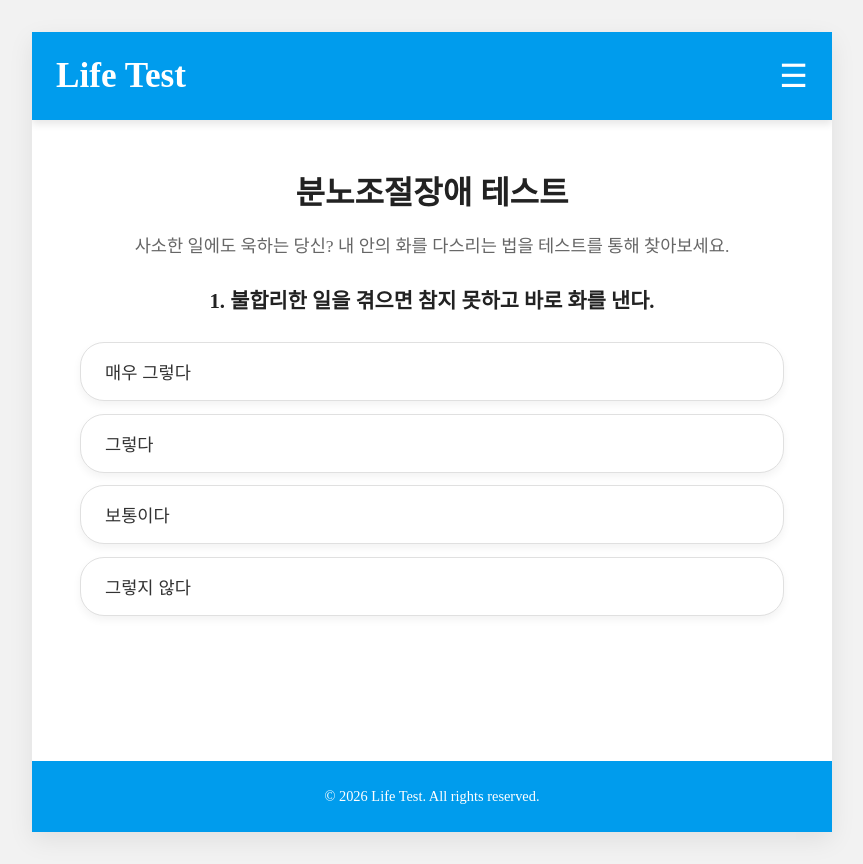
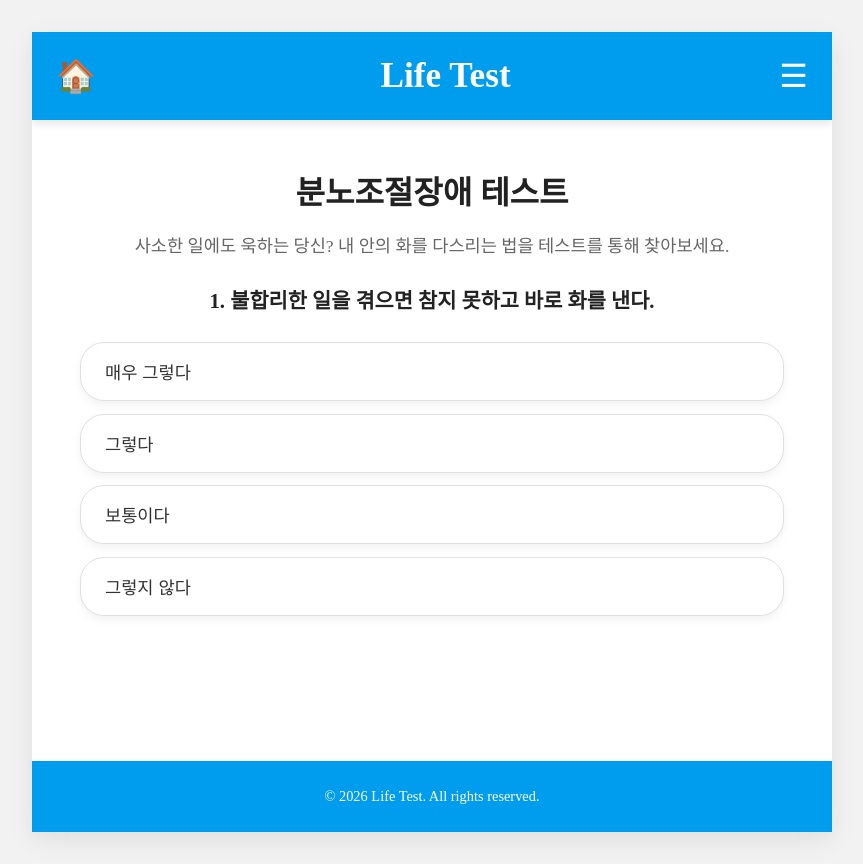
Before and after one commit to gzone1977/lifetest, a plain HTML site: page base_template.html in a window 1280 px wide. Shown: the whole page, without its empty margins (208-1071 px from the left). Drawn offline with Linux system fonts and the light colour scheme; a web font is replaced by a local one.

Commit message:
feat: Fixed header layout for centered logo and home icon navigation

```diff
--- a/base_template.html
+++ b/base_template.html
@@ -12,6 +12,7 @@
     <div class="container">
         <!-- 상단 헤더 -->
         <header class="header">
+            <a href="/" class="home-icon">🏠</a> <!-- Home 이모티콘 -->
             <div class="logo">Life Test</div>
             <div class="hamburger-menu">☰</div>
             <nav class="full-screen-nav">
--- a/css/style.css
+++ b/css/style.css
@@ -66,6 +66,16 @@ body {
     font-weight: bold;
     color: #fff;
     text-shadow: none;
+    flex-grow: 1; /* 남은 공간을 채워 로고를 중앙으로 밀어냄 */
+    text-align: center;
+}
+
+.home-icon {
+    font-size: 2rem; /* 햄버거 메뉴와 유사하게 */
+    color: #fff; /* 흰색으로 */
+    text-decoration: none; /* 밑줄 제거 */
+    padding-right: 1rem; /* 로고와의 간격 */
+    line-height: 1; /* 이모티콘 수직 정렬을 위해 */
 }
 
 .hamburger-menu {
```
